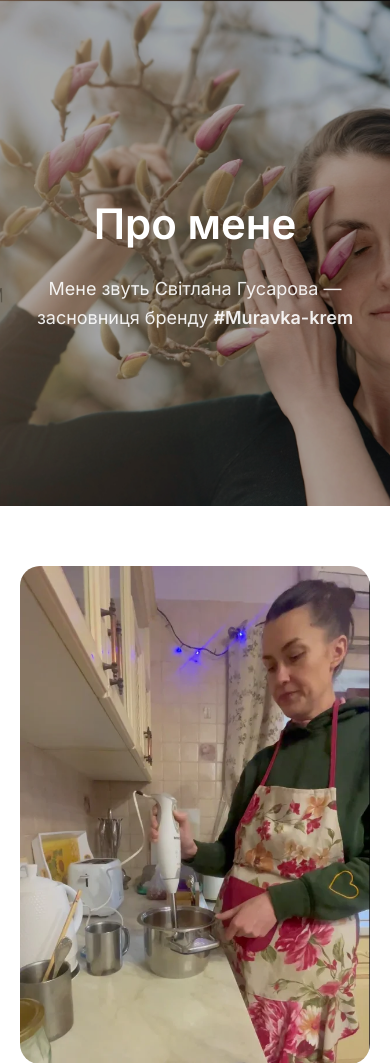
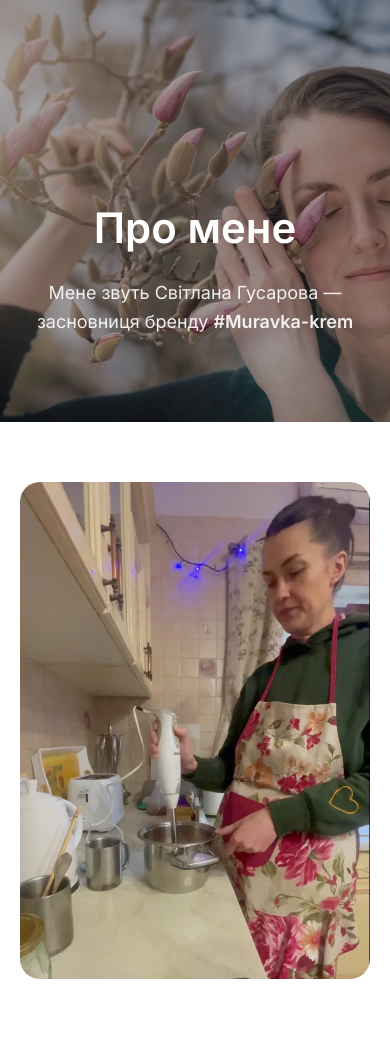
Before and after one commit to egusarov/muravka, a Django app: page /about/ in a window 390 px wide. Shown: the top 1063 px of the page. Run offline with Django 5.2, Linux system fonts and the light colour scheme.

Commit message:
style(about): move hero text lower and improve mobile spacing

```diff
--- a/store/static/css/about.css
+++ b/store/static/css/about.css
@@ -10,7 +10,7 @@ body {
 /* HERO (about page) */
 .about-hero {
     position: relative;
-    height: 60vh;
+    height: 60dvh;
     min-height: 400px;
     overflow: hidden;
 }
@@ -31,11 +31,18 @@ body {
     background: rgba(0,0,0,0.35);
 
     display: flex;
-    align-items: center;
+    align-items: flex-end;
     justify-content: center;
+
+    padding-bottom: 5vh;
 
     text-align: center;
     color: white;
+}
+
+.about-hero-content {
+    max-width: 700px;
+    padding: 0 16px; /* чтобы не лип к краям на мобиле */
 }
 
 .about-hero-content h1 {
@@ -150,10 +157,9 @@ body {
     margin-bottom: 4px;
 }
 
-/* 🔥 КНОПКА (фикс) */
 .about-btn {
     margin-top: 20px;
-    align-self: flex-end; /* вместо flex-end */
+    align-self: flex-end;
 }
 
 /* Типографика */
@@ -168,6 +174,16 @@ body {
 }
 
 /* АДАПТИВ */
+@media (max-width: 768px) {
+    .about-hero {
+        height: 50vh;
+        min-height: 300px; /* 🔥 уменьшаем */
+    }
+
+    .about-hero-overlay {
+        padding-bottom: 8vh;
+    }
+}
 
 /* планшеты */
 @media (max-width: 600px) {
```
Also changed, not shown: store/static/img/about-hero.webp.
